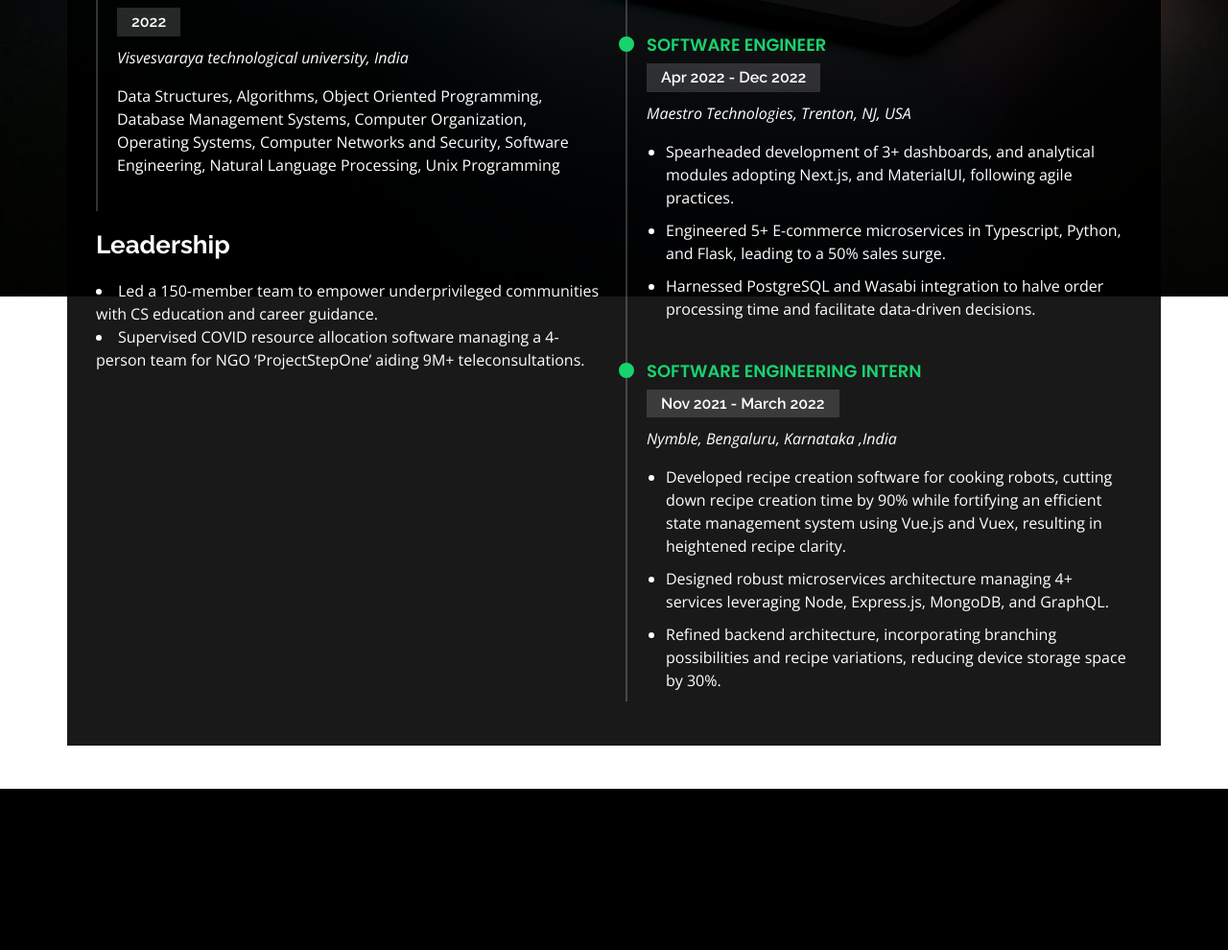
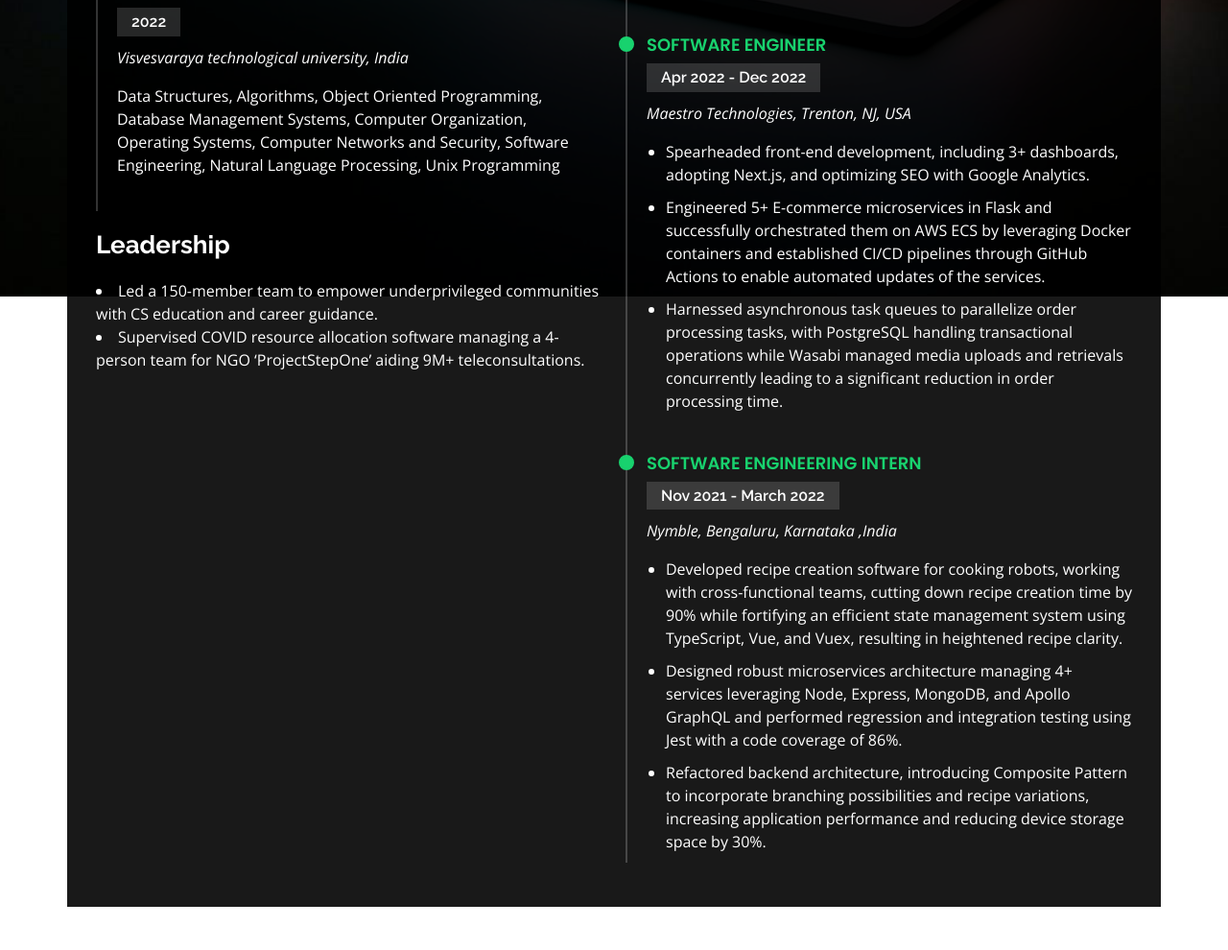
Before and after one commit to gsakshay/myportfolio, a Flask app: page / in a window 1280 px wide, after a click on "Resume". Shown: the part 491-1481 px from the top of the page at 96% size. Before the commit the page ends 1313 px from the top, so only its background shows below. Run offline with Flask 3, Linux system fonts and the light colour scheme; some libraries are stand-ins or nearby versions.

Commit message:
resume update

```diff
--- a/static/assets/css/style.css
+++ b/static/assets/css/style.css
@@ -776,8 +776,8 @@ section .container {
 .portfolio .portfolio-item {
   margin-bottom: 30px;
 
-  width: 25rem;
-  height: 15rem;
+  /*width: 25rem;*/
+  /*height: 15rem;*/
 }
 
 .portfolio #portfolio-flters {
@@ -817,6 +817,10 @@ section .container {
 }
 
 .portfolio .portfolio-wrap {
+  /*Adding width and height so that project links stays in uniform*/
+  width: 25rem;
+  height: 12.5rem;
+
   transition: 0.3s;
   position: relative;
   overflow: hidden;
--- a/templates/index.html
+++ b/templates/index.html
@@ -100,7 +100,7 @@
             </div>
           </div>
           <p>
-          As a highly skilled software engineer with a strong foundation in computer science, I am committed to driving innovation and tackling complex challenges. With practical experience in software development and an ongoing pursuit of a master's degree from Khoury College of Computer Science, I possess a diverse skill set that enables me to excel in a variety of roles.
+          Passionate software engineer with a strong foundation in computer science and a commitment to driving innovation. With practical experience in software development, I am Pursuing a master's degree in computer science with a keen interest in scalable systems, distributed architectures, and system design.
           <br />
           <br />
 
@@ -552,9 +552,9 @@
               <li>Supervise the assessment of all graphic materials in order to ensure quality and accuracy of the design</li>
               <li>Oversee the efficient use of production project budgets ranging from $2,000 - $25,000</li> -->
 
-             <li> Spearheaded development of 3+ dashboards, and analytical modules adopting Next.js, and MaterialUI, following agile practices.</li>
-<li>Engineered 5+ E-commerce microservices in Typescript, Python, and Flask, leading to a 50% sales surge.</li>
-<li>Harnessed PostgreSQL and Wasabi integration to halve order processing time and facilitate data-driven decisions.</li>
+             <li>Spearheaded front-end development, including 3+ dashboards, adopting Next.js, and optimizing SEO with Google Analytics.</li>
+<li>Engineered 5+ E-commerce microservices in Flask and successfully orchestrated them on AWS ECS by leveraging Docker containers and established CI/CD pipelines through GitHub Actions to enable automated updates of the services.</li>
+<li>Harnessed asynchronous task queues to parallelize order processing tasks, with PostgreSQL handling transactional operations while Wasabi managed media uploads and retrievals concurrently leading to a significant reduction in order processing time.</li>
             </ul>
             </p>
           </div>
@@ -564,9 +564,9 @@
             <p><em>Nymble, Bengaluru, Karnataka ,India</em></p>
             <p>
             <ul>
-              <li>Developed recipe creation software for cooking robots, cutting down recipe creation time by 90% while fortifying an efficient state management system using Vue.js and Vuex, resulting in heightened recipe clarity.</li>
-<li>Designed robust microservices architecture managing 4+ services leveraging Node, Express.js, MongoDB, and GraphQL.</li>
-<li>Refined backend architecture, incorporating branching possibilities and recipe variations, reducing device storage space by 30%.</li>
+              <li>Developed recipe creation software for cooking robots, working with cross-functional teams, cutting down recipe creation time by 90% while fortifying an efficient state management system using TypeScript, Vue, and Vuex, resulting in heightened recipe clarity.</li>
+<li>Designed robust microservices architecture managing 4+ services leveraging Node, Express, MongoDB, and Apollo GraphQL and performed regression and integration testing using Jest with a code coverage of 86%. </li>
+<li>Refactored backend architecture, introducing Composite Pattern to incorporate branching possibilities and recipe variations, increasing application performance and reducing device storage space by 30%.</li>
             </ul>
             </p>
           </div>
```
